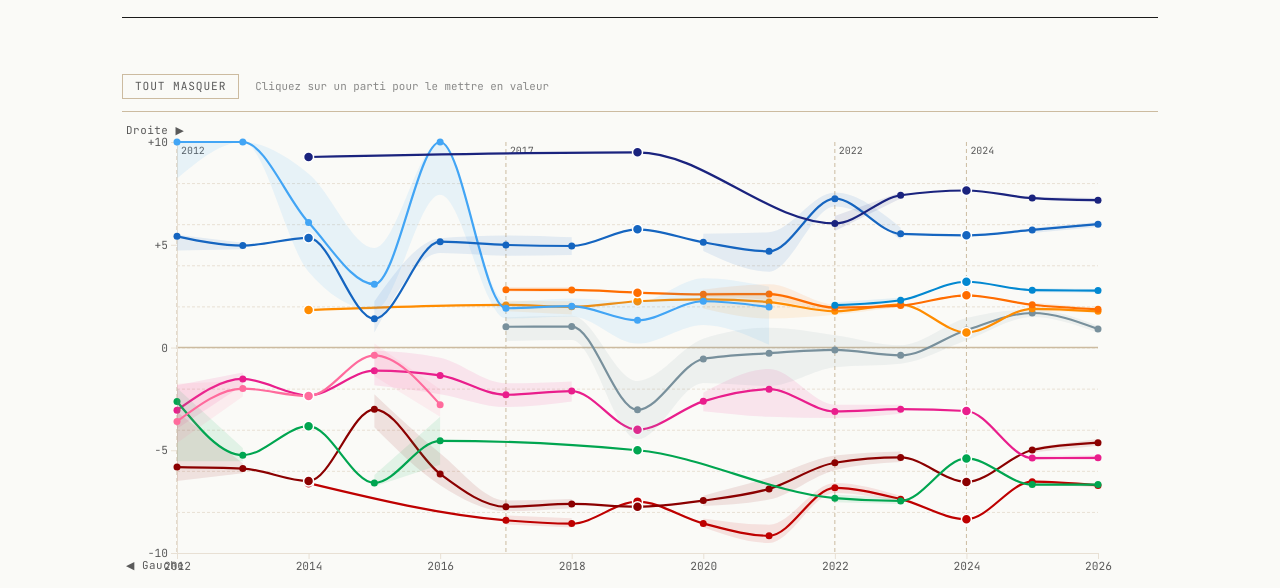
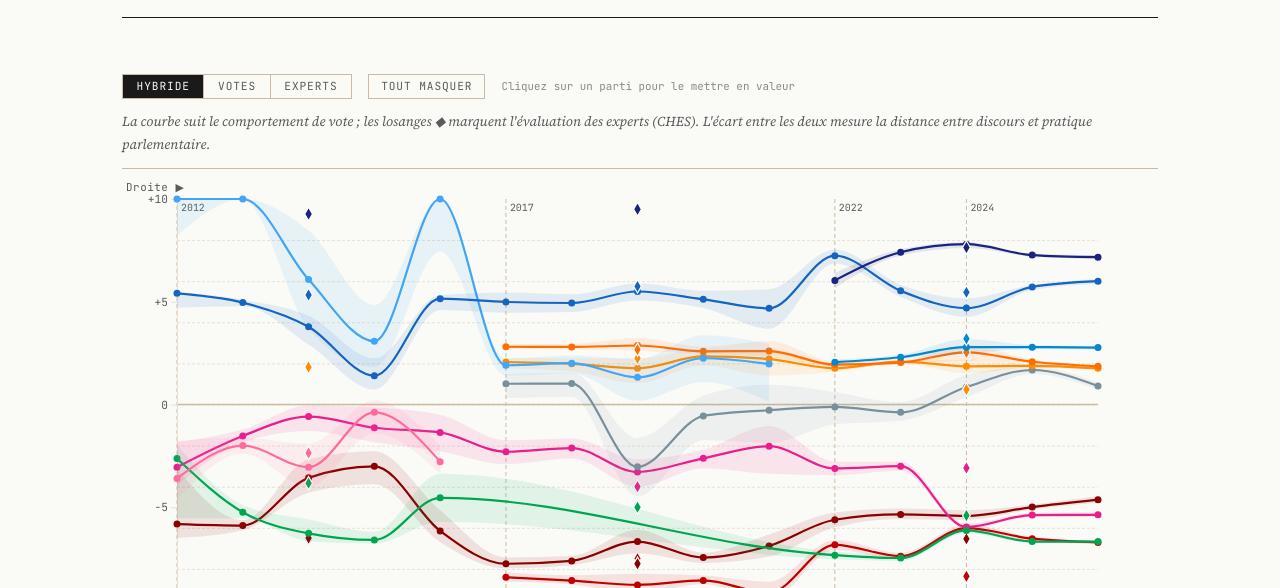
Before and after one commit to Kazafk/desassemblee, a plain HTML site: page docs/index.html in a window 1280 px wide. Shown: the part 212-800 px from the top of the page. Drawn offline with nearby package versions, Linux system fonts and the light colour scheme; a web font is replaced by a local one.

Commit message:
feat: sélecteur de mode Hybride / Votes / Experts sur le graphique
Suite à l'analyse du cas PS 2024 (ancre CHES -3.1 vs comportement de
vote -6.0), l'écart discours/pratique devient une fonctionnalité :

- compute_scores.py : dedupe_entries conserve les deux mesures par
  année (famille ches + famille pca) au lieu d'écraser la PCA par
  l'ancre — le front choisit l'affichage
- app.js : trois modes — Hybride (courbe votes + losanges CHES
  flottants), Votes (ACP seule), Experts (ancres CHES reliées en
  pointillés) ; ancres rendues en losanges d3.symbolDiamond
- index.html/style.css : sélecteur segmenté style journal, description
  du mode courant, méthodologie mise à jour (sources AN + 3 lectures)
- analyse_ps.py : script d'analyse des taux d'accord par groupe
- 4 tests ajoutés sur dedupe_entries (26 au total)

Vérifié visuellement en local sur les trois modes.

Co-Authored-By: Claude Sonnet 4.6 <noreply@anthropic.com>

```diff
--- a/docs/app.js
+++ b/docs/app.js
@@ -10,6 +10,13 @@ const ASPECT  = 0.48; // hauteur / largeur
 let activeParties = new Set();   // slugs visibles
 let highlightedParty = null;     // slug mis en valeur par hover légende
 let cachedData = null;           // données chargées une seule fois
+let displayMode = "hybride";     // "hybride" | "votes" | "ches"
+
+const MODE_DESCRIPTIONS = {
+  hybride: "La courbe suit le comportement de vote ; les losanges ◆ marquent l'évaluation des experts (CHES). L'écart entre les deux mesure la distance entre discours et pratique parlementaire.",
+  votes:   "Positionnement mesuré uniquement par les votes à l'Assemblée nationale (ACP calibrée). Reflète la pratique, pas la communication.",
+  ches:    "Positionnement évalué par les chercheurs du Chapel Hill Expert Survey (vagues 2014, 2019, 2024). Reflète le programme et le discours.",
+};
 
 async function main() {
   let data;
@@ -37,6 +44,7 @@ async function main() {
   renderChart(data);
   renderLegend(data);
   setupToggleAll(data);
+  setupModeSelector(data);
 }
 
 // ── Rendu du graphique ──────────────────────────────────────────
@@ -160,49 +168,11 @@ function renderChart(data) {
     .curve(d3.curveMonotoneX)
     .defined(d => d.ci != null && d.score != null);
 
-  // ── Rendu des courbes par parti
-  data.parties.forEach(party => {
-    const sorted = [...party.scores].sort((a, b) => a.year - b.year);
-    const visible = activeParties.has(party.slug);
+  // Générateur de losange pour les ancres CHES
+  const diamond = d3.symbol().type(d3.symbolDiamond).size(52);
 
-    // Bande de confiance (sous la ligne, si ≥ 2 points avec IC)
-    if (sorted.filter(d => d.ci).length >= 2) {
-      g.append("path")
-        .datum(sorted)
-        .attr("class", `party-band party-band-${party.slug}`)
-        .attr("fill", party.color)
-        .attr("opacity", visible ? 0.10 : 0.015)
-        .attr("d", bandGen);
-    }
-
-    // Ligne principale
-    const path = g.append("path")
-      .datum(sorted)
-      .attr("class", `party-line party-${party.slug}`)
-      .attr("stroke", party.color)
-      .attr("opacity", visible ? 1 : 0.08)
-      .attr("d", lineGen);
-
-    // Animation d'entrée stroke-dashoffset
-    animateLine(path);
-
-    // Points de données
-    sorted.forEach(pt => {
-      const symbol = pt.source === "ches_anchor" ? "◆" : "●";
-      const radius = pt.source === "ches_anchor" ? 5 : 3.5;
-
-      const dot = g.append("circle")
-        .attr("class", `party-dot party-dot-${party.slug}`)
-        .attr("cx", xScale(pt.year))
-        .attr("cy", yScale(pt.score))
-        .attr("r", radius)
-        .attr("fill", party.color)
-        .attr("opacity", visible ? 1 : 0.08)
-        .attr("stroke", pt.source === "ches_anchor" ? "white" : "none")
-        .attr("stroke-width", 1.5);
-
-      // Tooltip
-      dot
+  function attachTooltip(sel, party, pt) {
+    sel
       .on("mouseenter", (event) => {
         const sourceLabel = {
           ches_anchor:         "Ancre CHES ◆",
@@ -226,6 +196,99 @@ function renderChart(data) {
         tooltip.classList.remove("visible");
         tooltip.setAttribute("aria-hidden", "true");
       });
+  }
+
+  // ── Rendu des courbes par parti (selon le mode d'affichage)
+  data.parties.forEach(party => {
+    const sorted = [...party.scores].sort((a, b) => a.year - b.year);
+    const pcaSeries  = sorted.filter(d => d.source.startsWith("pca"));
+    const chesSeries = sorted.filter(d => d.source === "ches_anchor");
+    const visible = activeParties.has(party.slug);
+
+    // La ligne suit les votes (modes hybride/votes) ou les ancres CHES (mode experts)
+    const lineData = displayMode === "ches" ? chesSeries : pcaSeries;
+    const showBand     = displayMode !== "ches";
+    const showPcaDots  = displayMode !== "ches";
+    const showChesDots = displayMode !== "votes";
+
+    // Bande de confiance (uniquement sur les scores de votes)
+    if (showBand && pcaSeries.filter(d => d.ci).length >= 2) {
+      g.append("path")
+        .datum(pcaSeries)
+        .attr("class", `party-band party-band-${party.slug}`)
+        .attr("fill", party.color)
+        .attr("opacity", visible ? 0.10 : 0.015)
+        .attr("d", bandGen);
+    }
+
+    // Ligne principale (pointillée en mode experts : points épars)
+    if (lineData.length >= 2) {
+      const path = g.append("path")
+        .datum(lineData)
+        .attr("class", `party-line party-${party.slug}`)
+        .attr("stroke", party.color)
+        .attr("opacity", visible ? 1 : 0.08)
+        .attr("d", lineGen);
+
+      if (displayMode === "ches") {
+        path.attr("stroke-dasharray", "6 4").attr("stroke-width", 1.6);
+      } else {
+        animateLine(path);
+      }
+    }
+
+    // Points ACP ●
+    if (showPcaDots) {
+      pcaSeries.forEach(pt => {
+        const dot = g.append("circle")
+          .attr("class", `party-dot party-dot-${party.slug}`)
+          .attr("cx", xScale(pt.year))
+          .attr("cy", yScale(pt.score))
+          .attr("r", 3.5)
+          .attr("fill", party.color)
+          .attr("opacity", visible ? 1 : 0.08);
+        attachTooltip(dot, party, pt);
+      });
+    }
+
+    // Ancres CHES ◆ (losanges — flottent hors de la courbe en mode hybride)
+    if (showChesDots) {
+      chesSeries.forEach(pt => {
+        const mark = g.append("path")
+          .attr("class", `party-dot party-dot-${party.slug}`)
+          .attr("d", diamond())
+          .attr("transform", `translate(${xScale(pt.year)},${yScale(pt.score)})`)
+          .attr("fill", party.color)
+          .attr("stroke", "white")
+          .attr("stroke-width", 1.2)
+          .attr("opacity", visible ? 1 : 0.08);
+        attachTooltip(mark, party, pt);
+      });
+    }
+  });
+}
+
+// ── Sélecteur de mode (Hybride / Votes / Experts) ───────────────
+
+function setupModeSelector(data) {
+  const container = document.getElementById("modeSelector");
+  const description = document.getElementById("modeDescription");
+  if (!container) return;
+
+  description.textContent = MODE_DESCRIPTIONS[displayMode];
+
+  container.querySelectorAll(".mode-btn").forEach(btn => {
+    btn.classList.toggle("active", btn.dataset.mode === displayMode);
+    btn.setAttribute("aria-selected", String(btn.dataset.mode === displayMode));
+    btn.addEventListener("click", () => {
+      if (btn.dataset.mode === displayMode) return;
+      displayMode = btn.dataset.mode;
+      container.querySelectorAll(".mode-btn").forEach(b => {
+        b.classList.toggle("active", b === btn);
+        b.setAttribute("aria-selected", String(b === btn));
+      });
+      description.textContent = MODE_DESCRIPTIONS[displayMode];
+      renderChart(data);
     });
   });
 }
--- a/docs/data/scores.json
+++ b/docs/data/scores.json
@@ -52,6 +52,17 @@
           "lrgen_raw": 1.25
         },
         {
+          "year": 2019,
+          "score": -8.78,
+          "source": "pca_calibrated",
+          "r2": 0.978,
+          "n_scrutins": 804,
+          "ci": [
+            -9.17,
+            -8.24
+          ]
+        },
+        {
           "year": 2020,
           "score": -8.56,
           "source": "pca_calibrated",
@@ -100,6 +111,17 @@
           "score": -8.36,
           "source": "ches_anchor",
           "lrgen_raw": 0.818
+        },
+        {
+          "year": 2024,
+          "score": -6.02,
+          "source": "pca_calibrated",
+          "r2": 0.931,
+          "n_scrutins": 513,
+          "ci": [
+            -6.21,
+            -5.84
+          ]
         },
         {
           "year": 2025,
@@ -161,6 +183,17 @@
           "lrgen_raw": 1.75
         },
         {
+          "year": 2014,
+          "score": -3.57,
+          "source": "pca_calibrated",
+          "r2": 0.737,
+          "n_scrutins": 239,
+          "ci": [
+            -4.3,
+            -2.66
+          ]
+        },
+        {
           "year": 2015,
           "score": -3.01,
           "source": "pca_calibrated",
@@ -211,6 +244,17 @@
           "lrgen_raw": 1.125
         },
         {
+          "year": 2019,
+          "score": -6.67,
+          "source": "pca_calibrated",
+          "r2": 0.978,
+          "n_scrutins": 804,
+          "ci": [
+            -7.24,
+            -6.09
+          ]
+        },
+        {
           "year": 2020,
           "score": -7.45,
           "source": "pca_calibrated",
@@ -259,6 +303,17 @@
           "score": -6.54,
           "source": "ches_anchor",
           "lrgen_raw": 1.727
+        },
+        {
+          "year": 2024,
+          "score": -5.42,
+          "source": "pca_calibrated",
+          "r2": 0.931,
+          "n_scrutins": 513,
+          "ci": [
+            -5.61,
+            -5.14
+          ]
         },
         {
           "year": 2025,
@@ -320,6 +375,17 @@
           "lrgen_raw": 3.833
         },
         {
+          "year": 2014,
+          "score": -0.59,
+          "source": "pca_calibrated",
+          "r2": 0.737,
+          "n_scrutins": 239,
+          "ci": [
+            -1.29,
+            -0.05
+          ]
+        },
+        {
           "year": 2015,
           "score": -1.13,
           "source": "pca_calibrated",
@@ -370,6 +436,17 @@
           "lrgen_raw": 3.0
         },
         {
+          "year": 2019,
+          "score": -3.28,
+          "source": "pca_calibrated",
+          "r2": 0.978,
+          "n_scrutins": 804,
+          "ci": [
+            -4.0,
+            -2.66
+          ]
+        },
+        {
           "year": 2020,
           "score": -2.62,
           "source": "pca_calibrated",
@@ -418,6 +495,17 @@
           "score": -3.09,
           "source": "ches_anchor",
           "lrgen_raw": 3.455
+        },
+        {
+          "year": 2024,
+          "score": -5.96,
+          "source": "pca_calibrated",
+          "r2": 0.931,
+          "n_scrutins": 513,
+          "ci": [
+            -6.07,
+            -5.81
+          ]
         },
         {
           "year": 2025,
@@ -479,6 +567,17 @@
           "lrgen_raw": 3.083
         },
         {
+          "year": 2014,
+          "score": -6.27,
+          "source": "pca_calibrated",
+          "r2": 0.737,
+          "n_scrutins": 239,
+          "ci": [
+            -6.65,
+            -5.6
+          ]
+        },
+        {
           "year": 2015,
           "score": -6.59,
           "source": "pca_calibrated",
@@ -533,6 +632,17 @@
           "score": -5.4,
           "source": "ches_anchor",
           "lrgen_raw": 2.3
+        },
+        {
+          "year": 2024,
+          "score": -6.13,
+          "source": "pca_calibrated",
+          "r2": 0.931,
+          "n_scrutins": 513,
+          "ci": [
+            -6.26,
+            -6.0
+          ]
         },
         {
           "year": 2025,
@@ -594,6 +704,17 @@
           "lrgen_raw": 3.818
         },
         {
+          "year": 2014,
+          "score": -3.05,
+          "source": "pca_calibrated",
+          "r2": 0.737,
+          "n_scrutins": 239,
+          "ci": [
+            -4.01,
+            -1.92
+          ]
+        },
+        {
           "year": 2015,
           "score": -0.38,
           "source": "pca_calibrated",
@@ -778,6 +899,17 @@
           "lrgen_raw": 6.125
         },
         {
+          "year": 2019,
+          "score": 1.76,
+          "source": "pca_calibrated",
+          "r2": 0.978,
+          "n_scrutins": 804,
+          "ci": [
+            1.04,
+            2.25
+          ]
+        },
+        {
           "year": 2020,
           "score": 2.34,
           "source": "pca_calibrated",
@@ -826,6 +958,17 @@
           "score": 0.73,
           "source": "ches_anchor",
           "lrgen_raw": 5.364
+        },
+        {
+          "year": 2024,
+          "score": 1.86,
+          "source": "pca_calibrated",
+          "r2": 0.931,
+          "n_scrutins": 513,
+          "ci": [
+            1.52,
+            2.15
+          ]
         },
         {
           "year": 2025,
@@ -887,6 +1030,17 @@
           "lrgen_raw": 6.333
         },
         {
+          "year": 2019,
+          "score": 2.87,
+          "source": "pca_calibrated",
+          "r2": 0.978,
+          "n_scrutins": 804,
+          "ci": [
+            2.63,
+            3.23
+          ]
+        },
+        {
           "year": 2020,
           "score": 2.59,
           "source": "pca_calibrated",
@@ -935,6 +1089,17 @@
           "score": 2.54,
           "source": "ches_anchor",
           "lrgen_raw": 6.273
+        },
+        {
+          "year": 2024,
+          "score": 2.54,
+          "source": "pca_calibrated",
+          "r2": 0.931,
+          "n_scrutins": 513,
+          "ci": [
+            2.12,
+            2.9
+          ]
         },
         {
           "year": 2025,
@@ -1115,6 +1280,17 @@
           "lrgen_raw": 6.6
         },
         {
+          "year": 2024,
+          "score": 2.79,
+          "source": "pca_calibrated",
+          "r2": 0.931,
+          "n_scrutins": 513,
+          "ci": [
+            2.47,
+            3.19
+          ]
+        },
+        {
           "year": 2025,
           "score": 2.79,
           "source": "pca_calibrated",
@@ -1174,6 +1350,17 @@
           "lrgen_raw": 7.667
         },
         {
+          "year": 2014,
+          "score": 3.78,
+          "source": "pca_calibrated",
+          "r2": 0.737,
+          "n_scrutins": 239,
+          "ci": [
+            2.92,
+            4.32
+          ]
+        },
+        {
           "year": 2015,
           "score": 1.4,
           "source": "pca_calibrated",
@@ -1224,6 +1411,17 @@
           "lrgen_raw": 7.875
         },
         {
+          "year": 2019,
+          "score": 5.5,
+          "source": "pca_calibrated",
+          "r2": 0.978,
+          "n_scrutins": 804,
+          "ci": [
+            5.06,
+            5.89
+          ]
+        },
+        {
           "year": 2020,
           "score": 5.12,
           "source": "pca_calibrated",
@@ -1272,6 +1470,17 @@
           "score": 5.46,
           "source": "ches_anchor",
           "lrgen_raw": 7.727
+        },
+        {
+          "year": 2024,
+          "score": 4.69,
+          "source": "pca_calibrated",
+          "r2": 0.931,
+          "n_scrutins": 513,
+          "ci": [
+            4.26,
+            5.17
+          ]
         },
         {
           "year": 2025,
@@ -1343,6 +1552,17 @@
           "score": 7.64,
           "source": "ches_anchor",
           "lrgen_raw": 8.818
+        },
+        {
+          "year": 2024,
+          "score": 7.8,
+          "source": "pca_calibrated",
+          "r2": 0.931,
+          "n_scrutins": 513,
+          "ci": [
+            7.62,
+            7.89
+          ]
         },
         {
           "year": 2025,
--- a/docs/index.html
+++ b/docs/index.html
@@ -28,9 +28,15 @@
 
       <section class="chart-section">
         <div class="chart-controls">
+          <div class="mode-selector" id="modeSelector" role="tablist" aria-label="Source des scores">
+            <button class="mode-btn active" data-mode="hybride" role="tab" aria-selected="true">Hybride</button>
+            <button class="mode-btn" data-mode="votes" role="tab" aria-selected="false">Votes</button>
+            <button class="mode-btn" data-mode="ches" role="tab" aria-selected="false">Experts</button>
+          </div>
           <button class="btn-toggle-all" id="toggleAll">Tout afficher</button>
           <span class="chart-hint">Cliquez sur un parti pour le mettre en valeur</span>
         </div>
+        <p class="mode-description" id="modeDescription"></p>
         <div class="chart-container" id="chart"></div>
         <div class="chart-legend" id="legend"></div>
       </section>
@@ -42,13 +48,13 @@
             Méthodologie
           </summary>
           <div class="method-body">
-            <p><strong>Comment ce score est-il calculé ?</strong> À partir des votes à l'Assemblée nationale (sessions 14 à 17), on construit une matrice de votes <em>(groupes&thinsp;×&thinsp;scrutins)</em> encodant +1&thinsp;(pour), −1&thinsp;(contre), 0&thinsp;(abstention). Une analyse en composantes principales (ACP) en extrait le premier axe, qui capture empiriquement le clivage gauche-droite.</p>
-            <p>Les scores sont <strong>calibrés sur le Chapel Hill Expert Survey</strong> (CHES, chesdata.eu) — une enquête académique bisannuelle où des chercheurs en science politique notent les partis sur un axe 0–10. Cette calibration ancre l'ACP sur une référence indépendante de toute auto-déclaration partisane.</p>
-            <p><strong>Sources :</strong> <a href="https://api.clair.vote" target="_blank">API CLAIR</a> (votes AN) · <a href="https://chesdata.eu" target="_blank">Chapel Hill Expert Survey 2023</a></p>
+            <p><strong>Comment ce score est-il calculé ?</strong> À partir des votes à l'Assemblée nationale (législatures 14 à 17, open data officiel), on construit une matrice de votes <em>(groupes&thinsp;×&thinsp;scrutins)</em> encodant +1&thinsp;(pour), −1&thinsp;(contre), 0&thinsp;(abstention). Une analyse en composantes principales (ACP) à deux composantes en extrait le plan des clivages dominants.</p>
+            <p>Les scores sont <strong>calibrés sur le Chapel Hill Expert Survey</strong> (CHES, chesdata.eu) — une enquête académique bisannuelle où des chercheurs en science politique notent les partis sur un axe 0–10. Une régression bivariée sélectionne, dans le plan factoriel, la direction correspondant à l'axe gauche-droite académique. Les bandes translucides matérialisent l'incertitude (bootstrap, IC à 95&thinsp;%).</p>
+            <p><strong>Trois lectures possibles :</strong> le mode <em>Votes</em> montre le comportement parlementaire réel (un parti peut voter plus à gauche ou à droite que son discours) ; le mode <em>Experts</em> montre le positionnement programmatique évalué par le CHES (vagues 2014, 2019, 2024) ; le mode <em>Hybride</em> suit les votes en continu et affiche les ancres d'experts en losanges — l'écart entre les deux est une information en soi.</p>
+            <p><strong>Sources :</strong> <a href="https://data.assemblee-nationale.fr" target="_blank">Open data Assemblée nationale</a> (scrutins) · <a href="https://chesdata.eu" target="_blank">Chapel Hill Expert Survey</a> (vagues 2014-2024)</p>
             <ul class="legend-sources">
               <li><span class="dot ches">◆</span> Ancre CHES (enquête académique)</li>
               <li><span class="dot pca">●</span> Score ACP calibré (votes réels)</li>
-              <li><span class="dot interp">○</span> Score interpolé</li>
             </ul>
           </div>
         </details>
@@ -61,7 +67,7 @@
       <p class="footer-text">
         <span id="updateDate"></span>
         &ensp;·&ensp;
-        Données : <a href="https://api.clair.vote" target="_blank">API CLAIR</a> &amp; <a href="https://chesdata.eu" target="_blank">CHES 2023</a>
+        Données : <a href="https://data.assemblee-nationale.fr" target="_blank">Open data AN</a> &amp; <a href="https://chesdata.eu" target="_blank">CHES</a>
         &ensp;·&ensp;
         Code : <a href="https://github.com/Kazafk/desassemblee" target="_blank">github.com/Kazafk/desassemblee</a>
       </p>
--- a/docs/style.css
+++ b/docs/style.css
@@ -91,8 +91,49 @@ h1 {
 .chart-controls {
   display: flex;
   align-items: center;
+  flex-wrap: wrap;
   gap: 1rem;
   margin-bottom: 0.75rem;
+}
+
+.mode-selector {
+  display: inline-flex;
+  border: 1px solid var(--rule);
+}
+
+.mode-btn {
+  font-family: var(--font-mono);
+  font-size: 0.7rem;
+  letter-spacing: 0.08em;
+  text-transform: uppercase;
+  background: transparent;
+  border: none;
+  color: var(--ink-light);
+  padding: 0.3rem 0.85rem;
+  cursor: pointer;
+  transition: all 0.15s;
+}
+
+.mode-btn + .mode-btn {
+  border-left: 1px solid var(--rule);
+}
+
+.mode-btn:hover {
+  color: var(--ink);
+}
+
+.mode-btn.active {
+  background: var(--ink);
+  color: var(--bg);
+}
+
+.mode-description {
+  font-family: var(--font-body);
+  font-style: italic;
+  font-size: 0.85rem;
+  color: var(--ink-light);
+  margin: 0 0 0.75rem;
+  min-height: 1.4em;
 }
 
 .btn-toggle-all {
```
Also changed, not shown: data/processed/scores_computed.json (+220 -0 lines), 3 other files. Lines whose indentation alone changed are shown as unchanged.
